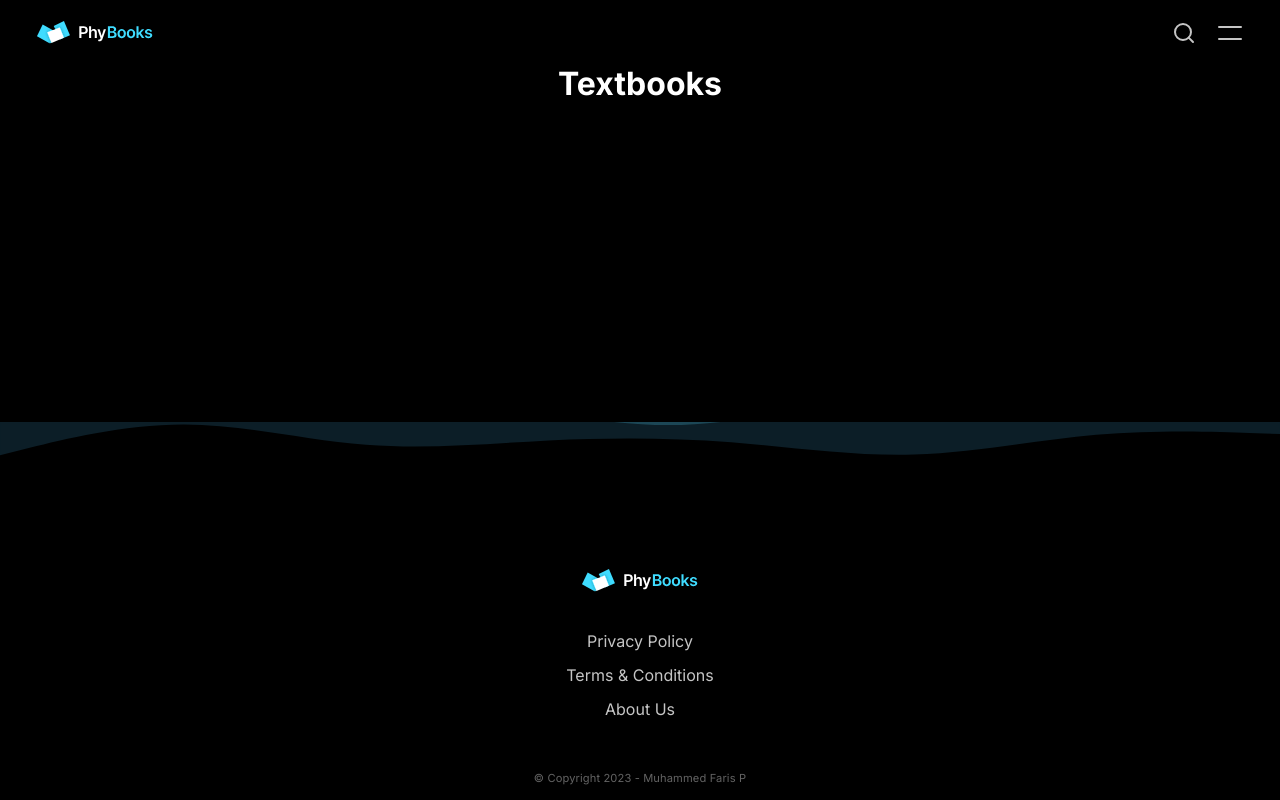
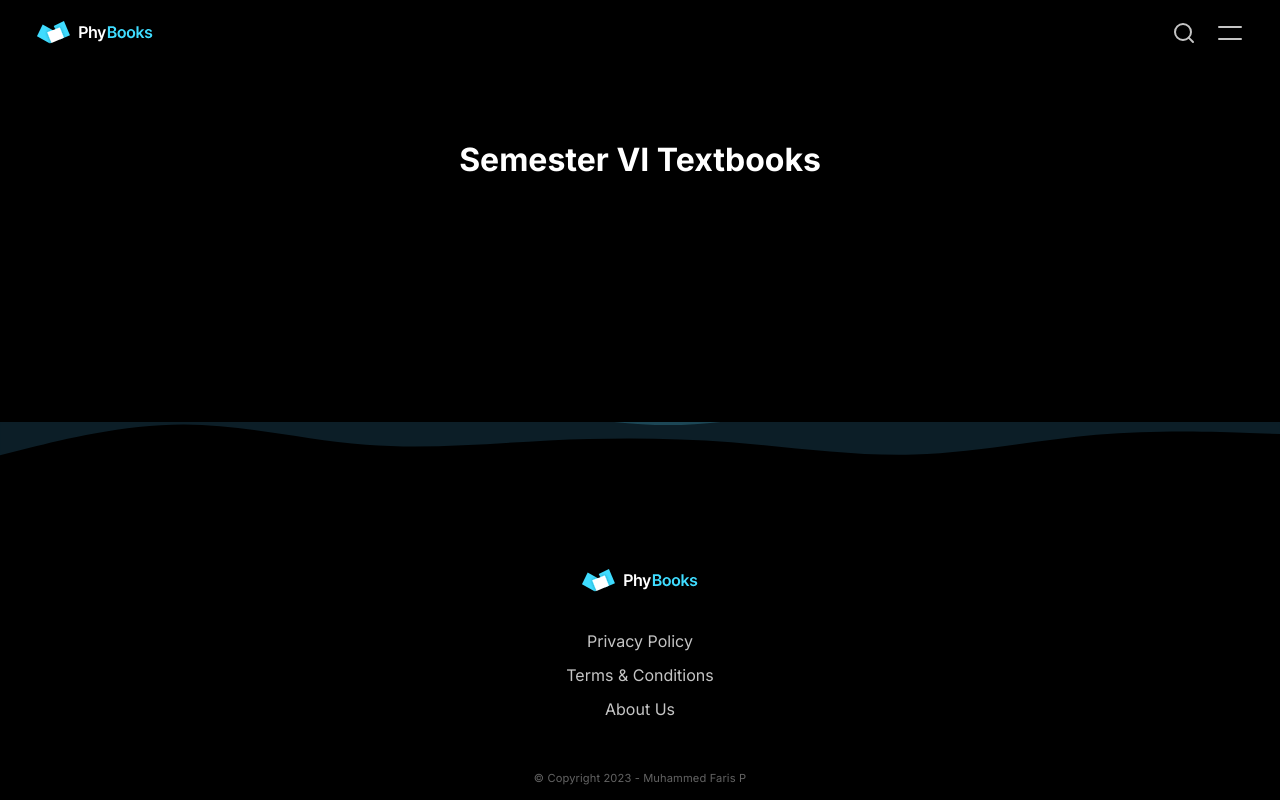
Before and after one commit to FarisPalayi/phybooks, a Next.js app: page /books in a window 1280 px wide. Built offline with nearby package versions, Linux system fonts and the light colour scheme.

Commit message:
make header fixed on top

```diff
--- a/src/app/books/page.js
+++ b/src/app/books/page.js
@@ -1,7 +1,9 @@
 export default function Page() {
+  const category = "Semester VI";
+
   return (
     <main>
-      <h1>Textbooks</h1>
+      <h1 style={{ marginTop: "76px" }}> {category} Textbooks</h1>
     </main>
   );
 }
--- a/src/app/styles/components/Header.module.scss
+++ b/src/app/styles/components/Header.module.scss
@@ -5,7 +5,11 @@
   justify-content: space-between;
   align-items: center;
   padding: rem(13) rem(30); // rounded values
-  background-color: $bg-color;
+  position: fixed;
+  width: 100%;
+  background-color: rgba($bg-color, 0.368627451);
+  backdrop-filter: blur(10px);
+  z-index: 3;
 }
 
 .logo {
--- a/src/app/styles/global.scss
+++ b/src/app/styles/global.scss
@@ -62,4 +62,5 @@ main {
   gap: rem(136);
   margin: 0 rem(27);
   flex: 1;
+  margin-top: var(--header-height);
 }
```
